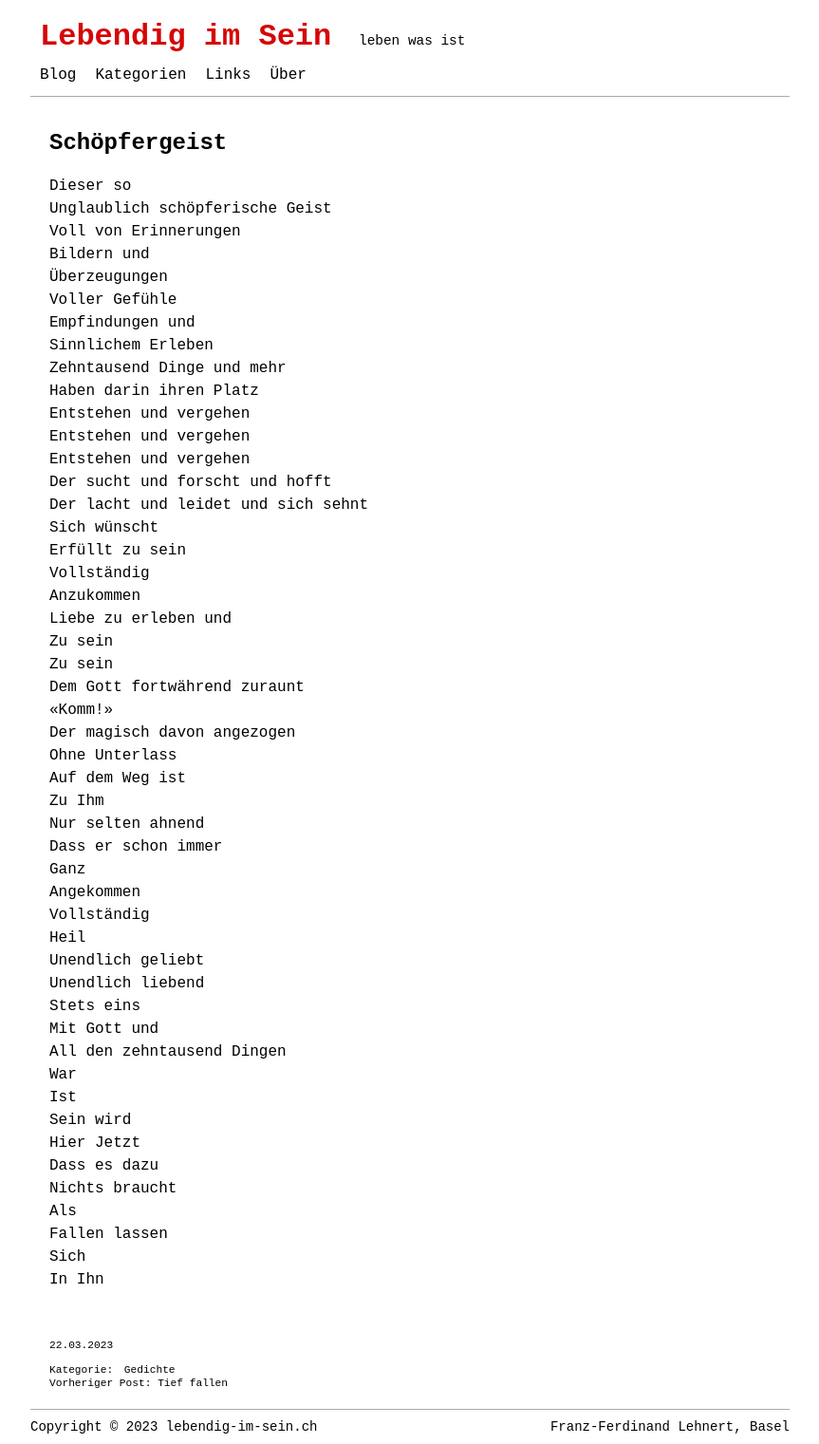
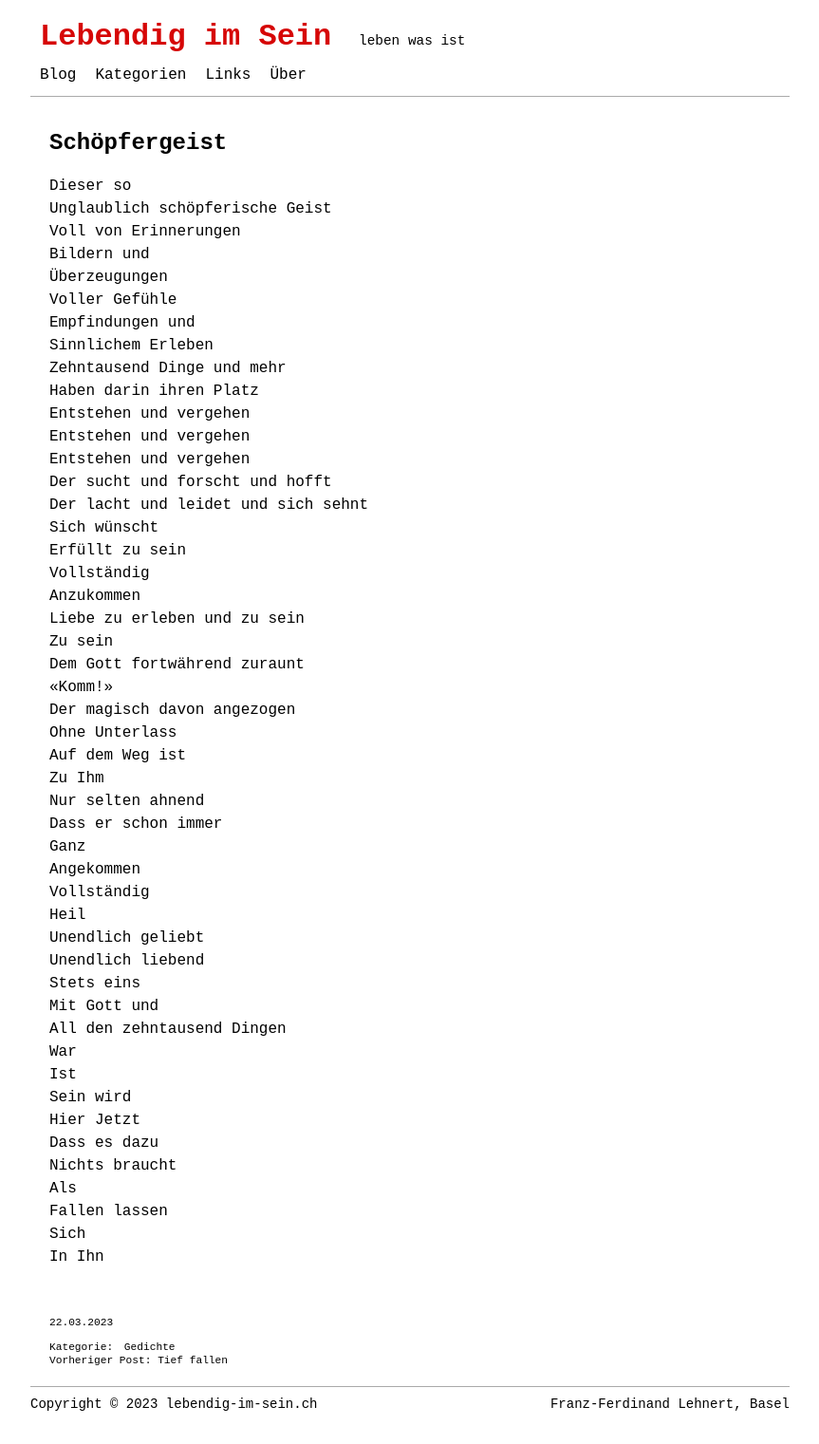
Before and after one commit to lebendigimsein/webpage, a Jekyll site: the page built from _posts/2023-03-22-schoepfergeist.markdown, in a window 1280 px wide. Shown: the whole page at 95% size, without its empty margins (208-1071 px from the left). Built offline with Jekyll 4.4.1, drawn with Linux system fonts in a browser that asks for light colours; after the commit the page ends 1497 px from its top, so only the background shows below that.

Commit message:
schöpfergeist changed

```diff
--- a/_posts/2023-03-22-schoepfergeist.markdown
+++ b/_posts/2023-03-22-schoepfergeist.markdown
@@ -26,8 +26,7 @@ Sich wünscht
 Erfüllt zu sein
 Vollständig
 Anzukommen
-Liebe zu erleben und
-Zu sein
+Liebe zu erleben und zu sein
 Zu sein
 Dem Gott fortwährend zuraunt
 «Komm!»
```
